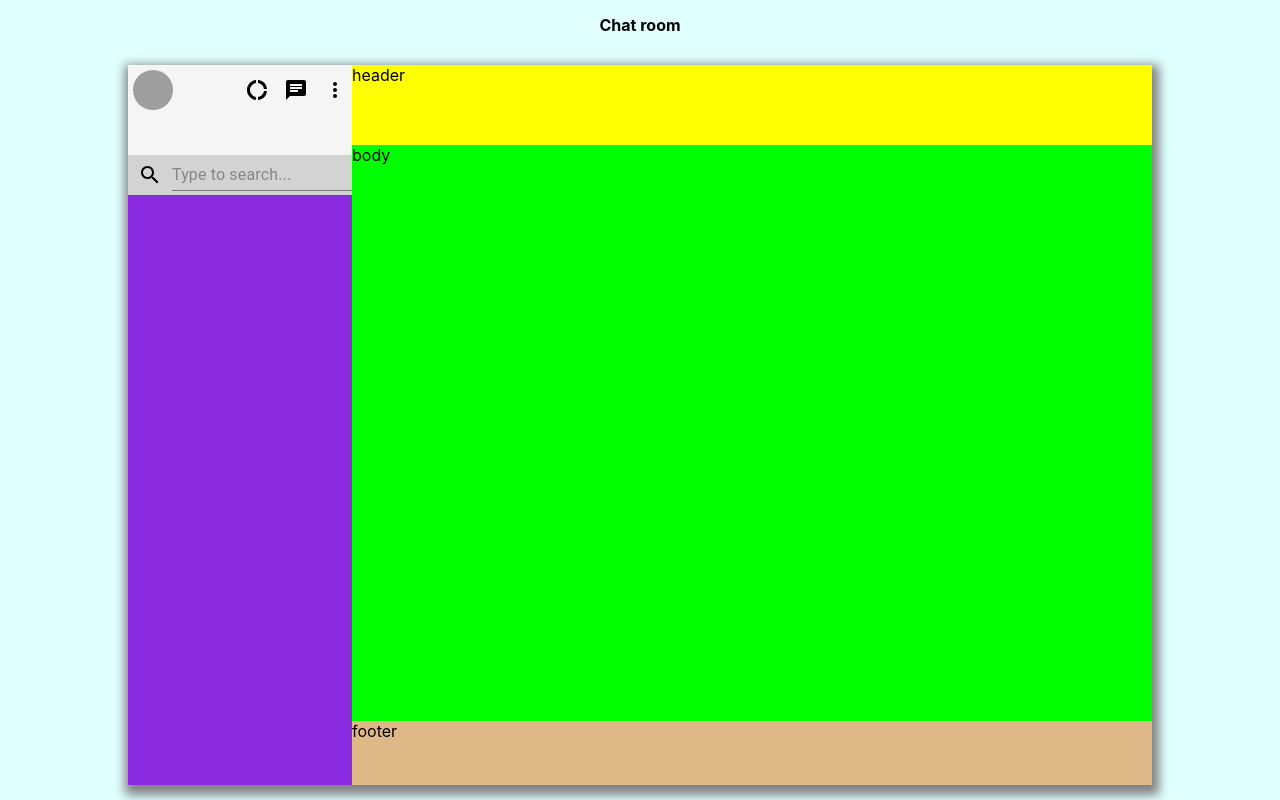
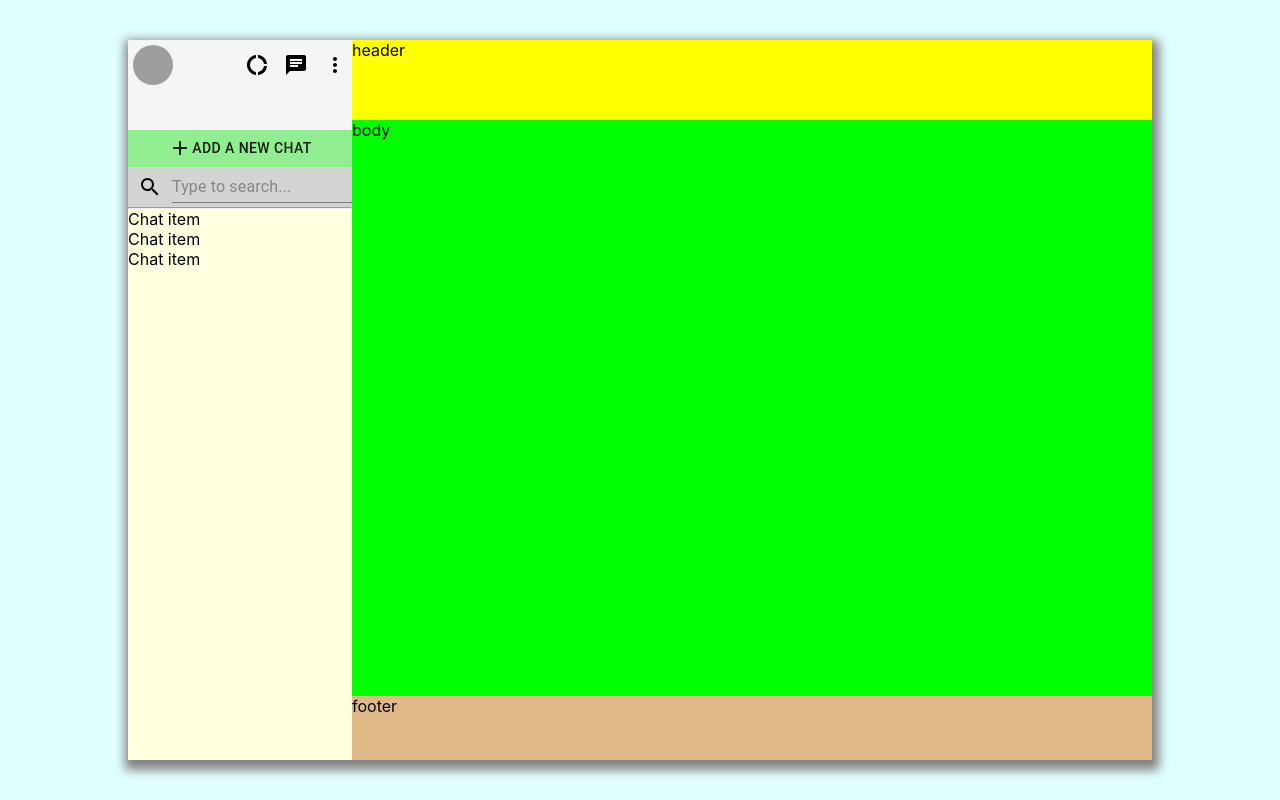
Before and after one commit to dkgian/chat-app, a React (Create React App) app: page / in a window 1280 px wide. Built offline with nearby package versions, Linux system fonts and the light colour scheme; grey boxes are pictures that could not be loaded.

Commit message:
added AddNetChat btn, ChatList, ChatItem

```diff
--- a/src/App.js
+++ b/src/App.js
@@ -7,7 +7,6 @@ import './App.css'
 function App() {
   return (
     <div className="app">
-      <h4>Chat room</h4>
       <div className="app__body">
         <SideBar />
         <ChatWindow />
--- /dev/null
+++ b/src/components/AddNewChat/AddNewChat.css
@@ -0,0 +1,8 @@
+.addNewChat {
+  display: flex;
+  background: lightgreen;
+}
+
+.MuiButtonBase-root {
+  flex-grow: 1;
+}
--- /dev/null
+++ b/src/components/AddNewChat/AddNewChat.js
@@ -0,0 +1,17 @@
+import React from 'react'
+
+import Button from '@material-ui/core/Button'
+import AddIcon from '@material-ui/icons/Add'
+
+import './AddNewChat.css'
+
+export const AddNewChat = () => {
+  return (
+    <div className="addNewChat">
+      <Button onClick={() => prompt('Add a new chat')}>
+        <AddIcon />
+        Add a new chat
+      </Button>
+    </div>
+  )
+}
--- /dev/null
+++ b/src/components/ChatItem/ChatItem.js
@@ -0,0 +1,5 @@
+import React from 'react'
+
+export const ChatItem = () => {
+  return <div className="chatItem">Chat item</div>
+}
--- /dev/null
+++ b/src/components/ChatList/ChatList.js
@@ -0,0 +1,14 @@
+import React from 'react'
+
+import { ChatItem } from '../ChatItem/ChatItem'
+import './ChatList.css'
+
+export const ChatList = () => {
+  return (
+    <div>
+      <ChatItem />
+      <ChatItem />
+      <ChatItem />
+    </div>
+  )
+}
--- a/src/components/SideBar/SideBar.css
+++ b/src/components/SideBar/SideBar.css
@@ -1,5 +1,4 @@
 .sidebar {
-  background: blueviolet;
   flex: 0.3;
 }
 
--- a/src/components/SideBar/SideBar.js
+++ b/src/components/SideBar/SideBar.js
@@ -2,6 +2,8 @@ import React from 'react'
 
 import { UserInfo } from '../UserInfo/UserInfo'
 import { Search } from '../Search/Search'
+import { ChatList } from '../ChatList/ChatList'
+import { AddNewChat } from '../AddNewChat/AddNewChat'
 
 import './SideBar.css'
 
@@ -13,8 +15,10 @@ export const SideBar = () => {
       </div>
 
       <div className="sidebar__body">
+        <AddNewChat />
         <Search />
-        {/* <Chat /> */}
+        <hr />
+        <ChatList />
       </div>
     </div>
   )
```
Also changed, not shown: src/components/ChatList/ChatList.css (added).
